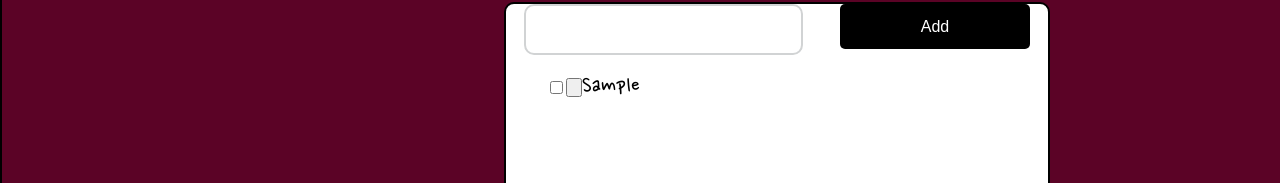
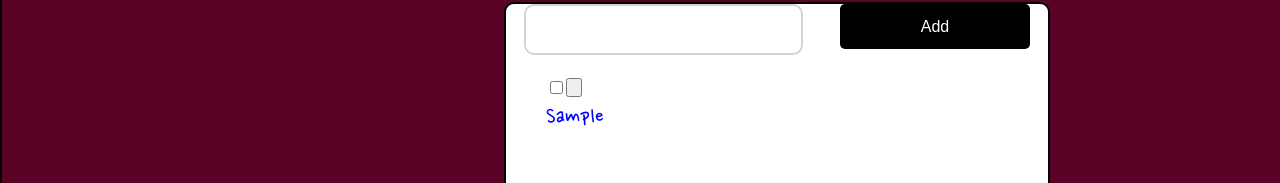
Before and after one commit to Luqmanmbutt/to-do-list, a React (Create React App) app: page / in a window 1280 px wide. Both pictures are taken after typing "Sample" into the empty fields and a click on the button "Add". Shown: the part 342-525 px from the top of the page. Built offline with nearby package versions, Linux system fonts and the light colour scheme.

Commit message:
created a conditional render of checkbox

```diff
--- a/src/App.css
+++ b/src/App.css
@@ -67,3 +67,11 @@ body{
   height: 19px;
 
 }
+
+.list-text-unchecked {
+  color: blue
+}
+
+.list-text-checked {
+  color: red;
+}
--- a/src/App.js
+++ b/src/App.js
@@ -6,12 +6,27 @@ function App() {
 
   const [list, setList] = useState([])
   const [itemList, setItemList] = useState("")
+// creating a variable to conditionally render a css class if ture
+  const [checkbox, setCheckbox] = useState(false)
+
+  const checkboxToggle = (event) => {
+    setCheckbox(event.target.checked)
+
+    console.log("checkbox", checkbox)
+  }
 
   const removeItem = (event) => {
+    // indexOf return the index position inside event
+    // indexPosition = to the index position your clicking on from the list
 
-    setItemList(list.pop())
+    //bug is that if there are 2 of the same strings being passed through indexOf it return the index position of the first one it finds.
+    const indexPosition = list.indexOf(event.target.value)
+    console.log("indexPosition", indexPosition)
 
 
+    setItemList(list.splice(indexPosition, 1))
+
+    // console.log("list", list)
 
   }
 
@@ -24,7 +39,7 @@ function App() {
   const submitValue = (event) => {
     // event.preventDefault() stops it from refreshing the page
     event.preventDefault()
-// .length return the number of items in the array.
+    // .length return the number of items in the array.
     if (itemList.length > 0) {
       /*let numbers = [0, 1, 2]
         add a new number to the array. in JS you use the method .push() (this is called in vanilla JS, you use the .push() method)
@@ -58,13 +73,16 @@ function App() {
           {list.map(item => {
             return (
               <>
-              <div className="item-list">
-              <input  value={item} type="checkbox" />
-              <button className='delete-btn' onClick={removeItem}>
+                <div className="item-list">
+                  <input value={item} type="checkbox" onClick={checkboxToggle}/>
+                  <button className='delete-btn' value={item} onClick={removeItem}>
+                  {/*  */}
+                  </button>
 
-              </button>
-              <span>{item}</span>
-              </div>
+                  <div className={checkbox ? "list-text-checked" : "list-text-unchecked"}>
+                    {item}
+                  </div>
+                </div>
               </>
             )
           })}
```
